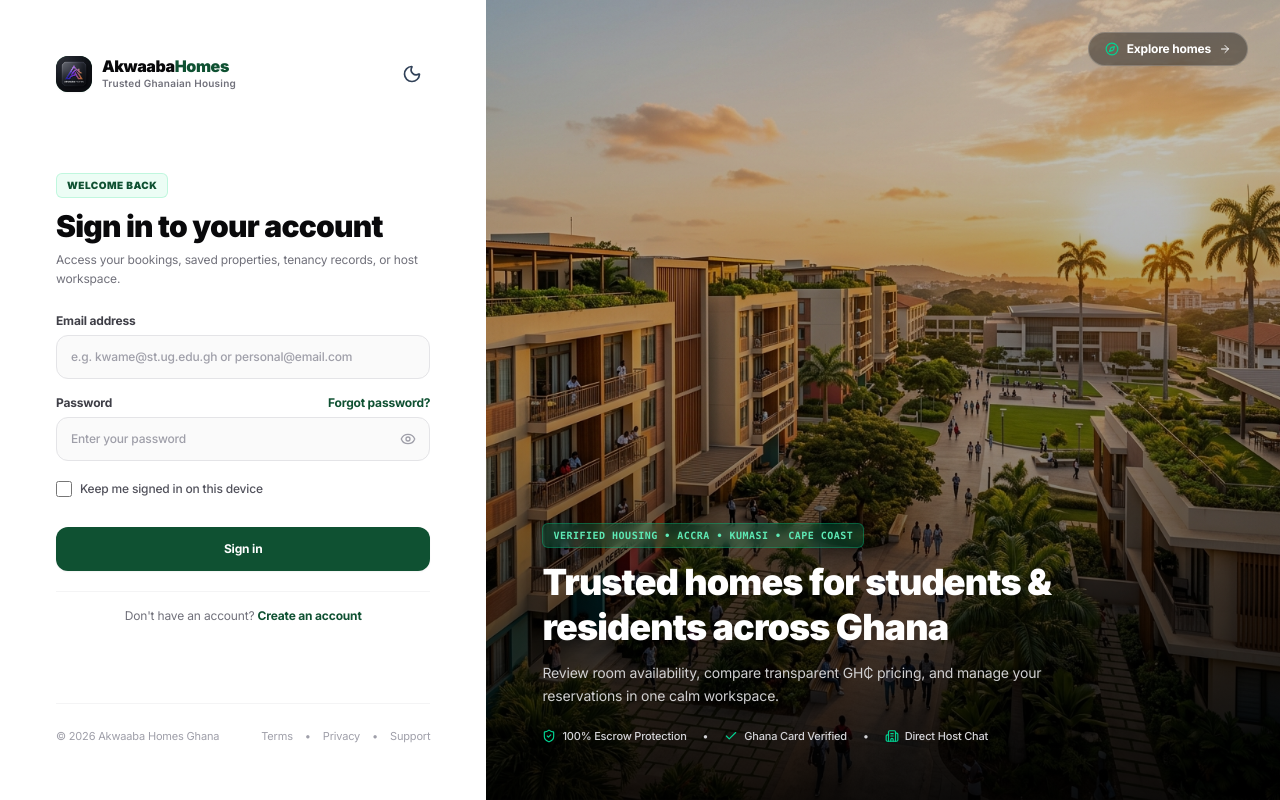
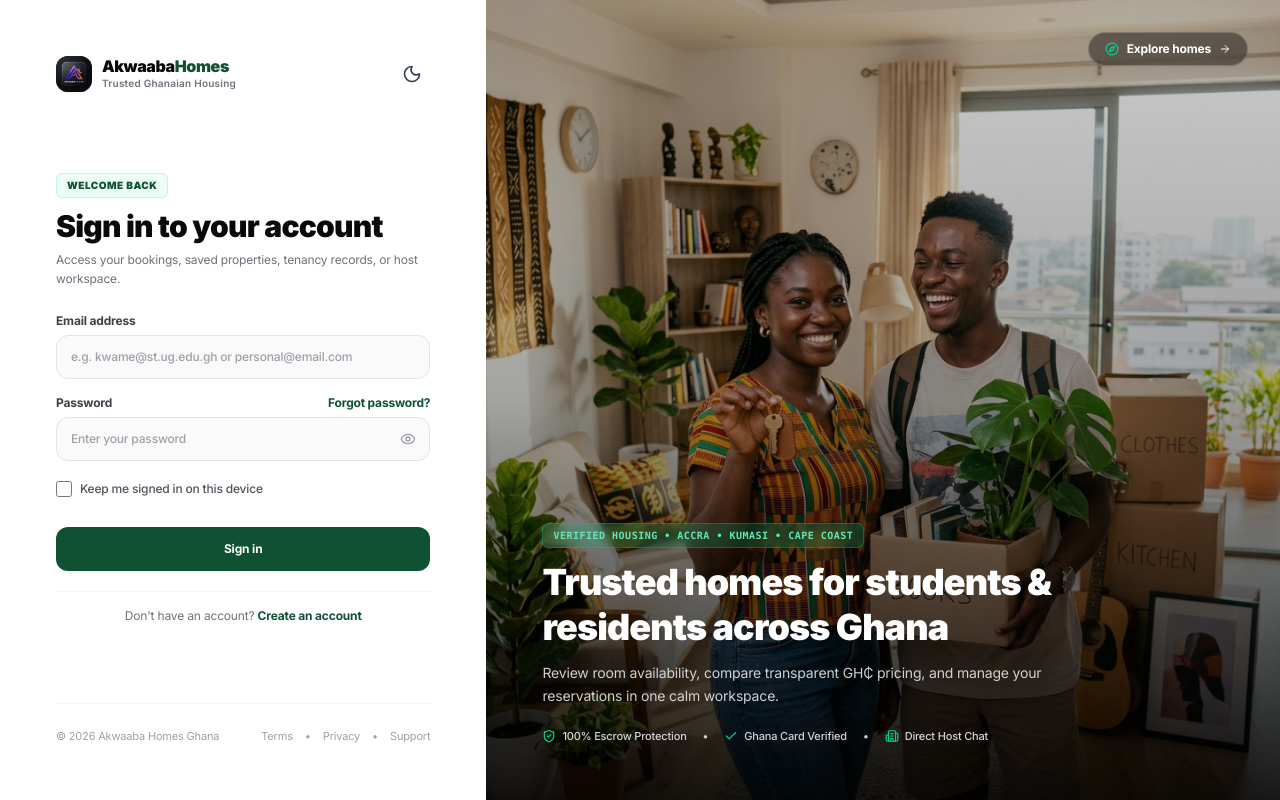
Before and after one commit to Commander-hill/akwaaba-homes, a Next.js app in the folder frontend/: page /login in a window 1280 px wide. Built offline with nearby package versions, Linux system fonts and the light colour scheme; no server answers.

Commit message:
feat(auth): replace generic sunset render on login page with authentic Ghanaian move-in photography

```diff
--- a/frontend/src/app/login/page.tsx
+++ b/frontend/src/app/login/page.tsx
@@ -473,8 +473,8 @@ function LoginForm() {
       {/* ──── RIGHT COLUMN: BRAND VISUAL HERO (60% Desktop, Full Bleed) ──── */}
       <div className="relative hidden lg:block flex-1 min-h-screen lg:h-screen overflow-hidden">
         <Image
-          src="/images/auth-bg.png"
-          alt="Verified Ghanaian student and residential community"
+          src="/images/auth-roommates.jpg"
+          alt="Happy verified Ghanaian residents holding the keys to their new apartment"
           fill
           sizes="60vw"
           className="object-cover object-center transform hover:scale-[1.01] transition-transform duration-1000 ease-out"
```
Also changed, not shown: frontend/public/images/auth-campus.jpg (added).
